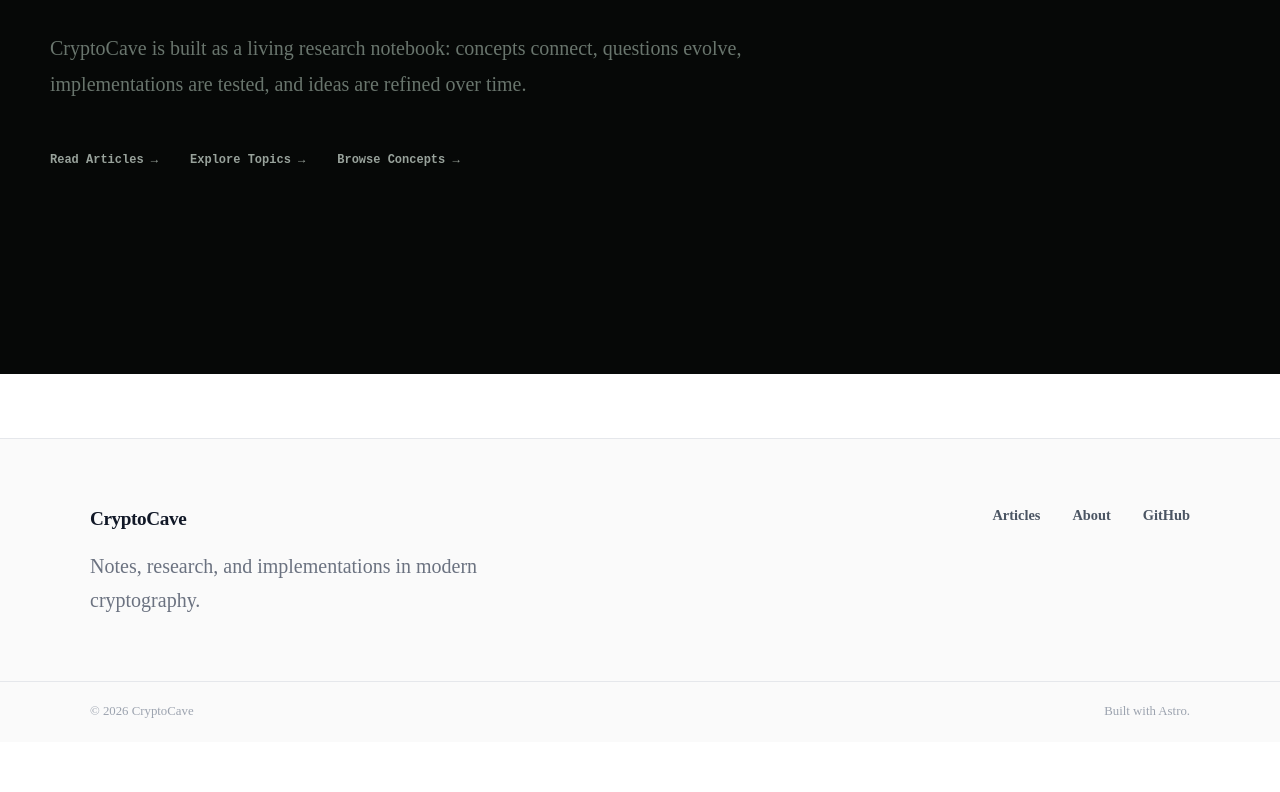
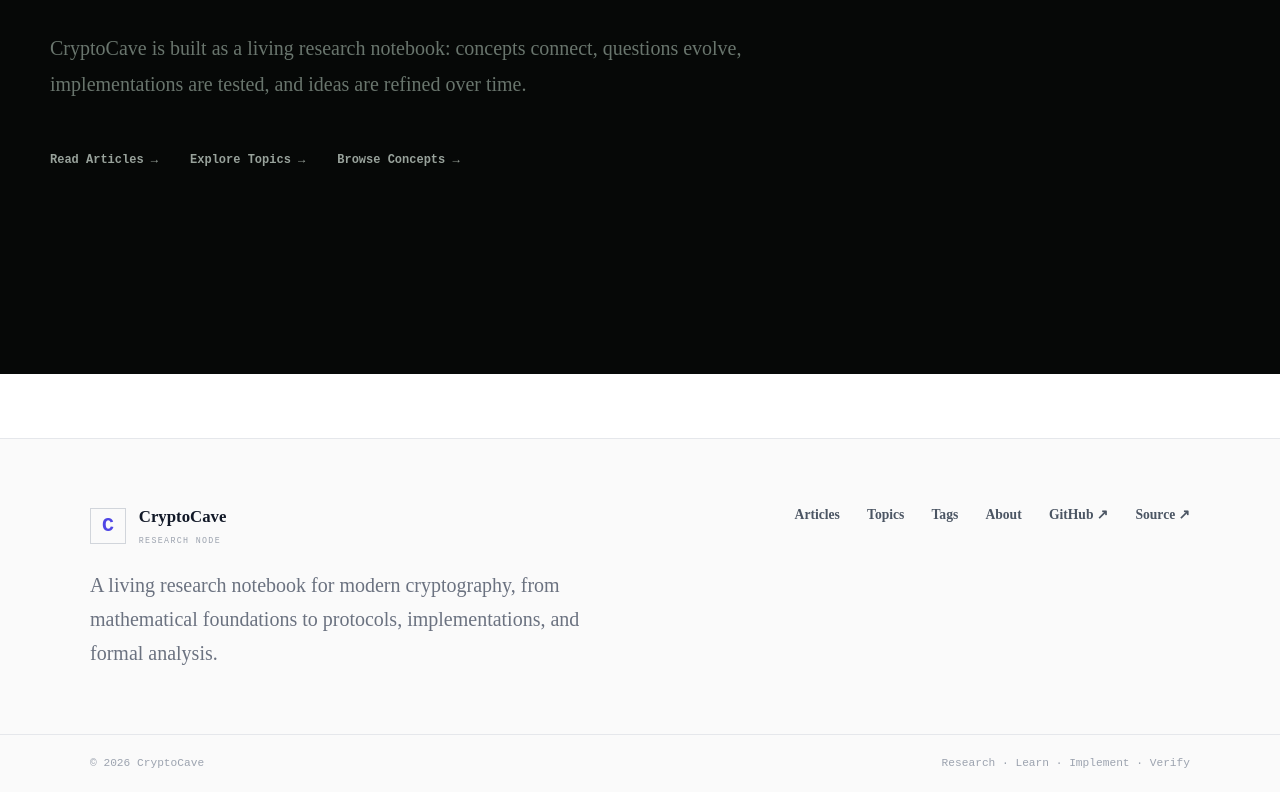
Before and after one commit to TasosVoudouris/TasosVoudouris.github.io, an Astro site: page / in a window 1280 px wide. Shown: the part 3998-4790 px from the top of the page. Before the commit the page ends 4740 px from the top, so only its background shows below. Built offline with nearby package versions, Linux system fonts and the light colour scheme; Astro itself is replaced by a stand-in of ours.

Commit message:
Polish CryptoCave branding and SEO

```diff
--- /dev/null
+++ b/public/robots.txt
@@ -0,0 +1,4 @@
+User-agent: *
+Allow: /
+
+Sitemap: https://tasosvoudouris.github.io/sitemap-index.xml
--- a/src/components/Footer.astro
+++ b/src/components/Footer.astro
@@ -1,81 +1,197 @@
 ---
-const year = new Date().getFullYear();
+import {
+	GITHUB_URL,
+	SOURCE_URL,
+} from '../consts';
+
+const year =
+	new Date().getFullYear();
 ---
 
 <footer class="site-footer">
+
 	<div class="footer-inner">
 
 		<div class="footer-left">
-			<p class="footer-title">CryptoCave</p>
+
+			<div class="footer-brand">
+
+				<span class="footer-mark">
+					C
+				</span>
+
+				<div>
+					<p class="footer-title">
+						CryptoCave
+					</p>
+
+					<p class="footer-node">
+						RESEARCH NODE
+					</p>
+				</div>
+
+			</div>
+
 			<p class="footer-description">
-				Notes, research, and implementations in modern cryptography.
+				A living research notebook for modern cryptography,
+				from mathematical foundations to protocols,
+				implementations, and formal analysis.
 			</p>
+
 		</div>
 
+
 		<div class="footer-right">
-			<a href="/blog/">Articles</a>
-			<a href="/about/">About</a>
+
+			<a href="/blog/">
+				Articles
+			</a>
+
+			<a href="/topics/">
+				Topics
+			</a>
+
+			<a href="/tags/">
+				Tags
+			</a>
+
+			<a href="/about/">
+				About
+			</a>
+
 			<a
-				href="https://github.com/"
+				href={GITHUB_URL}
 				target="_blank"
 				rel="noopener noreferrer"
 			>
-				GitHub
+				GitHub ↗
 			</a>
+
+			<a
+				href={SOURCE_URL}
+				target="_blank"
+				rel="noopener noreferrer"
+			>
+				Source ↗
+			</a>
+
 		</div>
 
 	</div>
 
+
 	<div class="footer-bottom">
+
 		<div class="footer-bottom-inner">
-			<span>© {year} CryptoCave</span>
-			<span>Built with Astro.</span>
+
+			<span>
+				© {year} CryptoCave
+			</span>
+
+			<span>
+				Research · Learn · Implement · Verify
+			</span>
+
 		</div>
+
 	</div>
+
 </footer>
 
 <style>
 	.site-footer {
 		margin-top: 4rem;
+
+		background: #fafafa;
+
 		border-top: 1px solid #e5e7eb;
-		background: #fafafa;
 	}
 
 	.footer-inner {
 		width: min(1100px, calc(100% - 3rem));
+
 		margin: 0 auto;
+
 		padding: 4rem 0;
 
 		display: flex;
 		justify-content: space-between;
-		gap: 3rem;
+
+		gap: 4rem;
+	}
+
+	.footer-left {
+		max-width: 500px;
+	}
+
+	.footer-brand {
+		display: flex;
+		align-items: center;
+
+		gap: 0.8rem;
+	}
+
+	.footer-mark {
+		width: 34px;
+		height: 34px;
+
+		display: flex;
+		align-items: center;
+		justify-content: center;
+
+		border: 1px solid #d1d5db;
+
+		font-family: monospace;
+		font-weight: 700;
+
+		color: #4f46e5;
 	}
 
 	.footer-title {
 		margin: 0;
-		font-size: 1.2rem;
+
+		font-size: 1.05rem;
 		font-weight: 800;
-		letter-spacing: -0.02em;
+
 		color: #111827;
 	}
 
+	.footer-node {
+		margin: 0.15rem 0 0;
+
+		font-family: monospace;
+		font-size: 0.52rem;
+
+		letter-spacing: 0.16em;
+
+		color: #9ca3af;
+	}
+
 	.footer-description {
-		max-width: 450px;
-		margin: 0.8rem 0 0;
+		margin: 1.2rem 0 0;
+
+		line-height: 1.7;
+
 		color: #6b7280;
-		line-height: 1.7;
 	}
 
 	.footer-right {
 		display: flex;
-		gap: 2rem;
-		align-items: flex-start;
+		flex-wrap: wrap;
+
+		align-content: flex-start;
+
+		justify-content: flex-end;
+
+		gap: 1rem 1.7rem;
 	}
 
 	.footer-right a {
+		font-size: 0.85rem;
+		font-weight: 600;
+
 		color: #4b5563;
-		font-size: 0.9rem;
-		font-weight: 600;
+
 		text-decoration: none;
 	}
 
@@ -89,13 +205,19 @@ const year = new Date().getFullYear();
 
 	.footer-bottom-inner {
 		width: min(1100px, calc(100% - 3rem));
+
 		margin: 0 auto;
+
 		padding: 1.2rem 0;
 
 		display: flex;
 		justify-content: space-between;
 
-		font-size: 0.8rem;
+		gap: 1rem;
+
+		font-family: monospace;
+		font-size: 0.7rem;
+
 		color: #9ca3af;
 	}
 
@@ -105,12 +227,11 @@ const year = new Date().getFullYear();
 		}
 
 		.footer-right {
-			flex-wrap: wrap;
+			justify-content: flex-start;
 		}
 
 		.footer-bottom-inner {
 			flex-direction: column;
-			gap: 0.4rem;
 		}
 	}
 </style>
--- a/src/consts.ts
+++ b/src/consts.ts
@@ -1,3 +1,13 @@
 export const SITE_TITLE = 'CryptoCave';
+
 export const SITE_DESCRIPTION =
-	'Notes, research, and implementations in modern cryptography.';
+	'A living research notebook for cryptography: mathematical foundations, modern protocols, implementations, experiments, and deeper technical explorations.';
+
+export const SITE_URL =
+	'https://tasosvoudouris.github.io';
+
+export const GITHUB_URL =
+	'https://github.com/TasosVoudouris';
+
+export const SOURCE_URL =
+	'https://github.com/TasosVoudouris/TasosVoudouris.github.io';
```
Also changed, not shown: public/favicon.svg, public/social-preview.svg (added).
